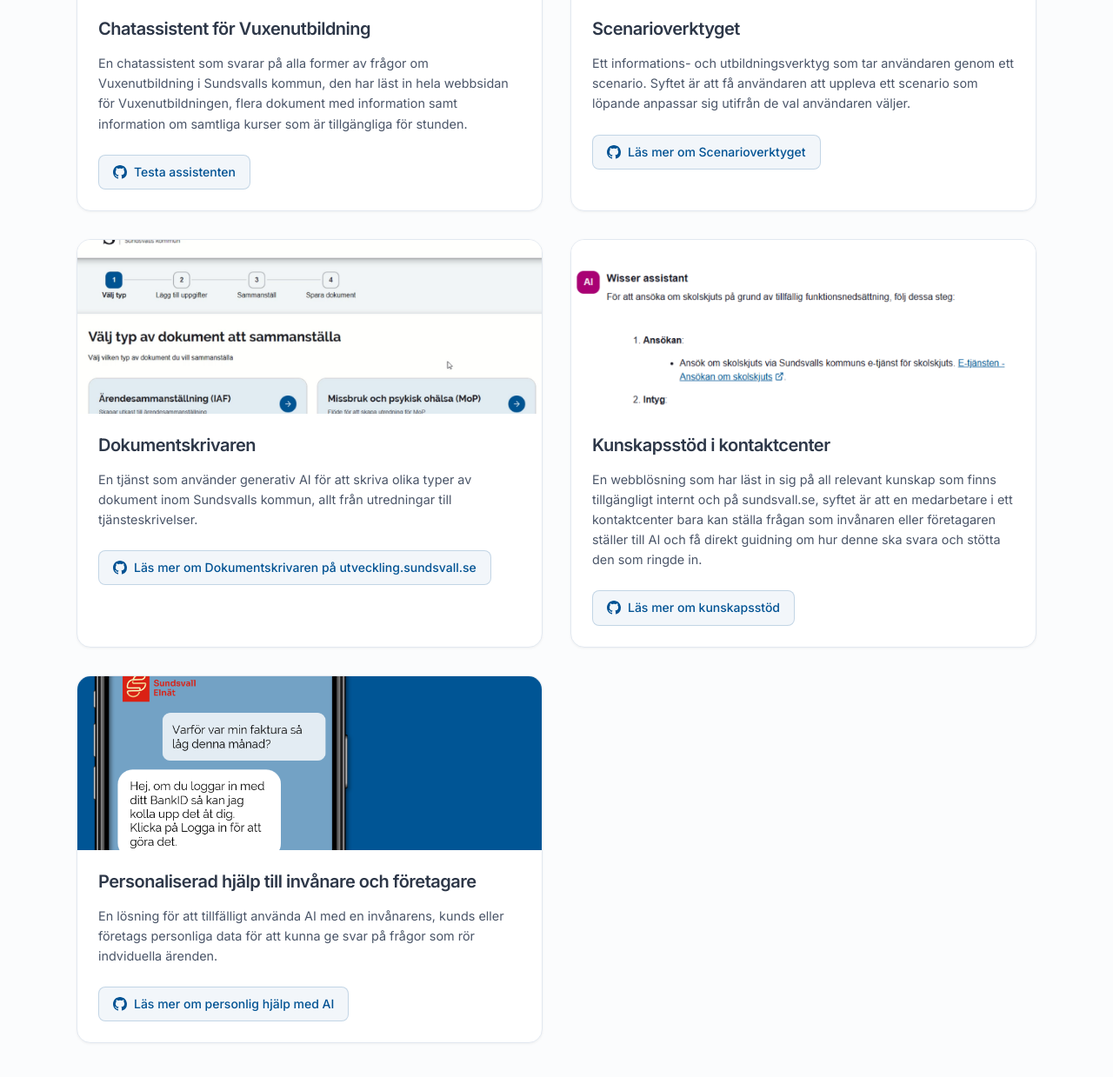
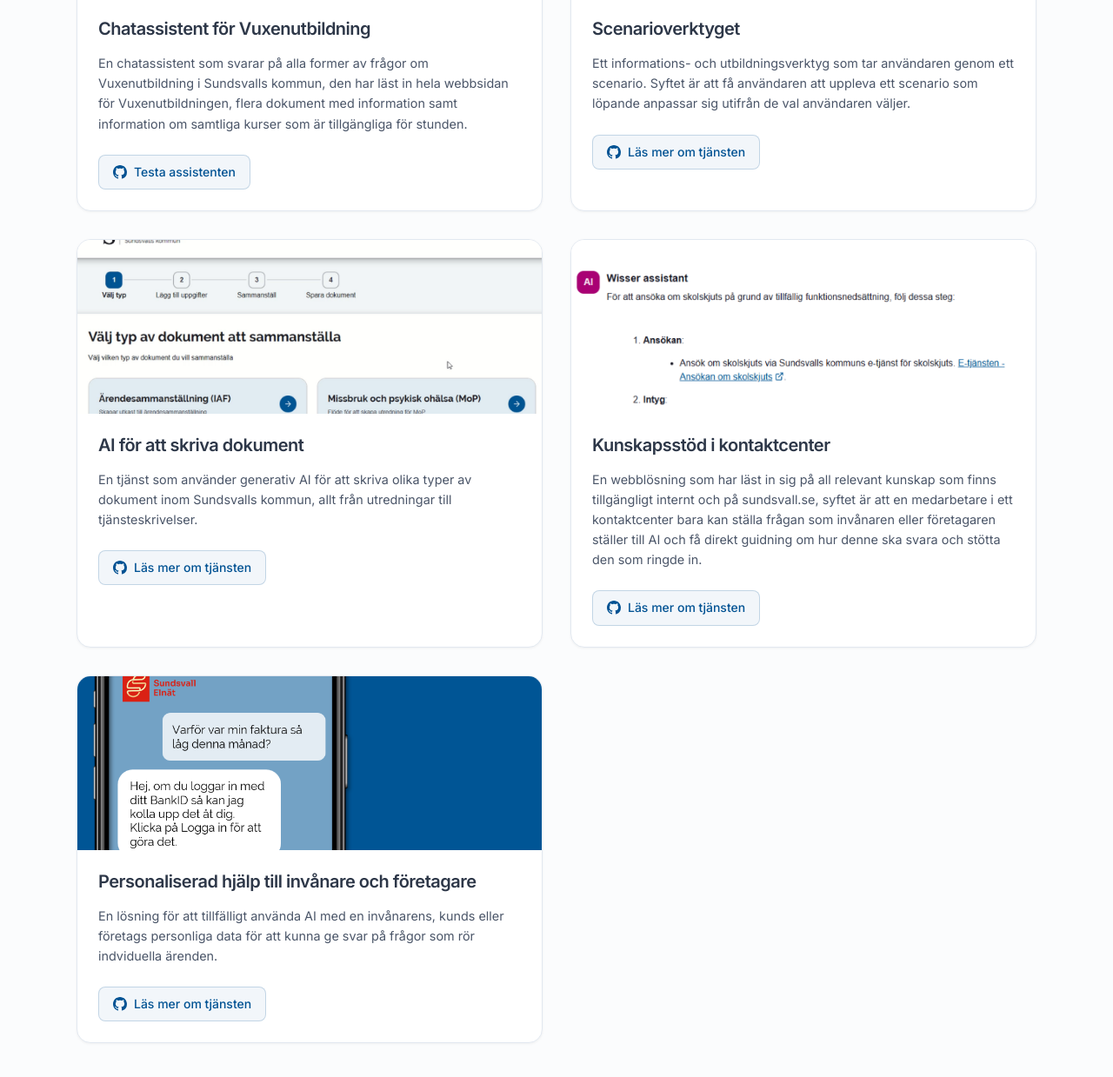
Before and after one commit to eneo-ai/eneo-ai-website, a plain HTML site: page om-eneo.html in a window 1280 px wide. Shown: the part 3857-5096 px from the top of the page at 87% size. Drawn offline with Linux system fonts and the light colour scheme.

Commit message:
Update om-eneo.html

```diff
--- a/om-eneo.html
+++ b/om-eneo.html
@@ -290,7 +290,7 @@
                                 <svg width="16" height="16" fill="currentColor" viewBox="0 0 16 16">
                                     <path d="M8 0C3.58 0 0 3.58 0 8c0 3.54 2.29 6.53 5.47 7.59.4.07.55-.17.55-.38 0-.19-.01-.82-.01-1.49-2.01.37-2.53-.49-2.69-.94-.09-.23-.48-.94-.82-1.13-.28-.15-.68-.52-.01-.53.63-.01 1.08.58 1.23.82.72 1.21 1.87.87 2.33.66.07-.52.28-.87.51-1.07-1.78-.2-3.64-.89-3.64-3.95 0-.87.31-1.59.82-2.15-.08-.2-.36-1.02.08-2.12 0 0 .67-.21 2.2.82.64-.18 1.32-.27 2-.27.68 0 1.36.09 2 .27 1.53-1.04 2.2-.82 2.2-.82.44 1.1.16 1.92.08 2.12.51.56.82 1.27.82 2.15 0 3.07-1.87 3.75-3.65 3.95.29.25.54.73.54 1.48 0 1.07-.01 1.93-.01 2.2 0 .21.15.46.55.38A8.012 8.012 0 0 0 16 8c0-4.42-3.58-8-8-8z"/>
                                 </svg>
-                                Läs mer om Scenarioverktyget
+                                Läs mer om tjänsten
                             </a>
                         </div>
                     </div>
@@ -300,13 +300,13 @@
                             <img src="public/images/exempel-dokument.png" alt="Citizen Support webbapp interface" loading="lazy">
                         </div>
                         <div class="webapp-content">
-                            <h3>Dokumentskrivaren</h3>
+                            <h3>AI för att skriva dokument</h3>
                             <p>En tjänst som använder generativ AI för att skriva olika typer av dokument inom Sundsvalls kommun, allt från utredningar till tjänsteskrivelser.</p>
-                            <a href="#github-citizen-support" class="webapp-link">
+                            <a href="https://utveckling.sundsvall.se/initiativ/exempel-fran-vardagen/2025-06-27-ai-for-effektivare-skrivprocesser" target="_blank" class="webapp-link">
                                 <svg width="16" height="16" fill="currentColor" viewBox="0 0 16 16">
                                     <path d="M8 0C3.58 0 0 3.58 0 8c0 3.54 2.29 6.53 5.47 7.59.4.07.55-.17.55-.38 0-.19-.01-.82-.01-1.49-2.01.37-2.53-.49-2.69-.94-.09-.23-.48-.94-.82-1.13-.28-.15-.68-.52-.01-.53.63-.01 1.08.58 1.23.82.72 1.21 1.87.87 2.33.66.07-.52.28-.87.51-1.07-1.78-.2-3.64-.89-3.64-3.95 0-.87.31-1.59.82-2.15-.08-.2-.36-1.02.08-2.12 0 0 .67-.21 2.2.82.64-.18 1.32-.27 2-.27.68 0 1.36.09 2 .27 1.53-1.04 2.2-.82 2.2-.82.44 1.1.16 1.92.08 2.12.51.56.82 1.27.82 2.15 0 3.07-1.87 3.75-3.65 3.95.29.25.54.73.54 1.48 0 1.07-.01 1.93-.01 2.2 0 .21.15.46.55.38A8.012 8.012 0 0 0 16 8c0-4.42-3.58-8-8-8z"/>
                                 </svg>
-                                Läs mer om Dokumentskrivaren på utveckling.sundsvall.se
+                                Läs mer om tjänsten
                             </a>
                         </div>
                     </div>
@@ -322,7 +322,7 @@
                                 <svg width="16" height="16" fill="currentColor" viewBox="0 0 16 16">
                                     <path d="M8 0C3.58 0 0 3.58 0 8c0 3.54 2.29 6.53 5.47 7.59.4.07.55-.17.55-.38 0-.19-.01-.82-.01-1.49-2.01.37-2.53-.49-2.69-.94-.09-.23-.48-.94-.82-1.13-.28-.15-.68-.52-.01-.53.63-.01 1.08.58 1.23.82.72 1.21 1.87.87 2.33.66.07-.52.28-.87.51-1.07-1.78-.2-3.64-.89-3.64-3.95 0-.87.31-1.59.82-2.15-.08-.2-.36-1.02.08-2.12 0 0 .67-.21 2.2.82.64-.18 1.32-.27 2-.27.68 0 1.36.09 2 .27 1.53-1.04 2.2-.82 2.2-.82.44 1.1.16 1.92.08 2.12.51.56.82 1.27.82 2.15 0 3.07-1.87 3.75-3.65 3.95.29.25.54.73.54 1.48 0 1.07-.01 1.93-.01 2.2 0 .21.15.46.55.38A8.012 8.012 0 0 0 16 8c0-4.42-3.58-8-8-8z"/>
                                 </svg>
-                                Läs mer om kunskapsstöd
+                                Läs mer om tjänsten
                             </a>
                         </div>
                     </div>
@@ -338,7 +338,7 @@
                                 <svg width="16" height="16" fill="currentColor" viewBox="0 0 16 16">
                                     <path d="M8 0C3.58 0 0 3.58 0 8c0 3.54 2.29 6.53 5.47 7.59.4.07.55-.17.55-.38 0-.19-.01-.82-.01-1.49-2.01.37-2.53-.49-2.69-.94-.09-.23-.48-.94-.82-1.13-.28-.15-.68-.52-.01-.53.63-.01 1.08.58 1.23.82.72 1.21 1.87.87 2.33.66.07-.52.28-.87.51-1.07-1.78-.2-3.64-.89-3.64-3.95 0-.87.31-1.59.82-2.15-.08-.2-.36-1.02.08-2.12 0 0 .67-.21 2.2.82.64-.18 1.32-.27 2-.27.68 0 1.36.09 2 .27 1.53-1.04 2.2-.82 2.2-.82.44 1.1.16 1.92.08 2.12.51.56.82 1.27.82 2.15 0 3.07-1.87 3.75-3.65 3.95.29.25.54.73.54 1.48 0 1.07-.01 1.93-.01 2.2 0 .21.15.46.55.38A8.012 8.012 0 0 0 16 8c0-4.42-3.58-8-8-8z"/>
                                 </svg>
-                                Läs mer om personlig hjälp med AI
+                                Läs mer om tjänsten
                             </a>
                         </div>
                     </div>
```
